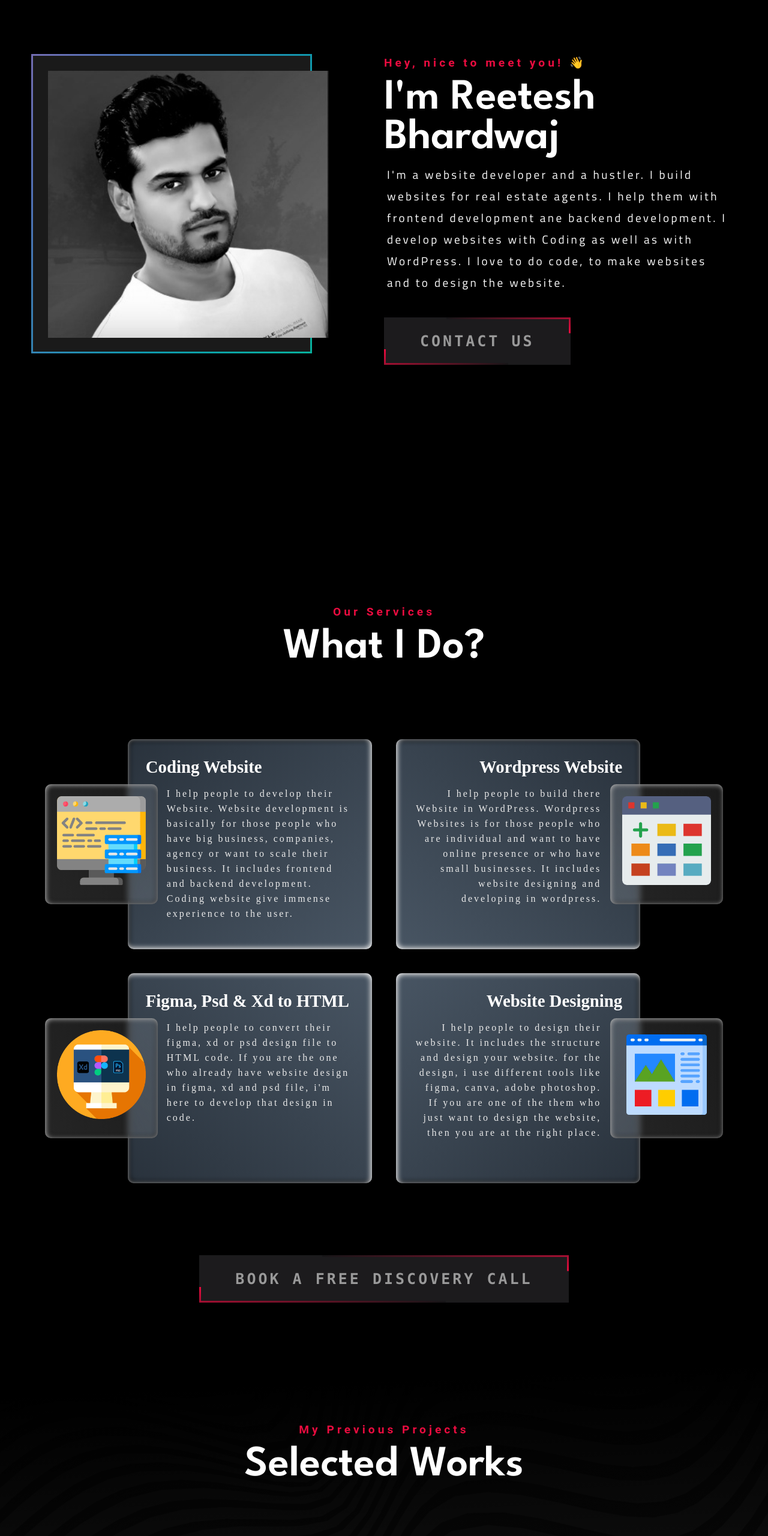
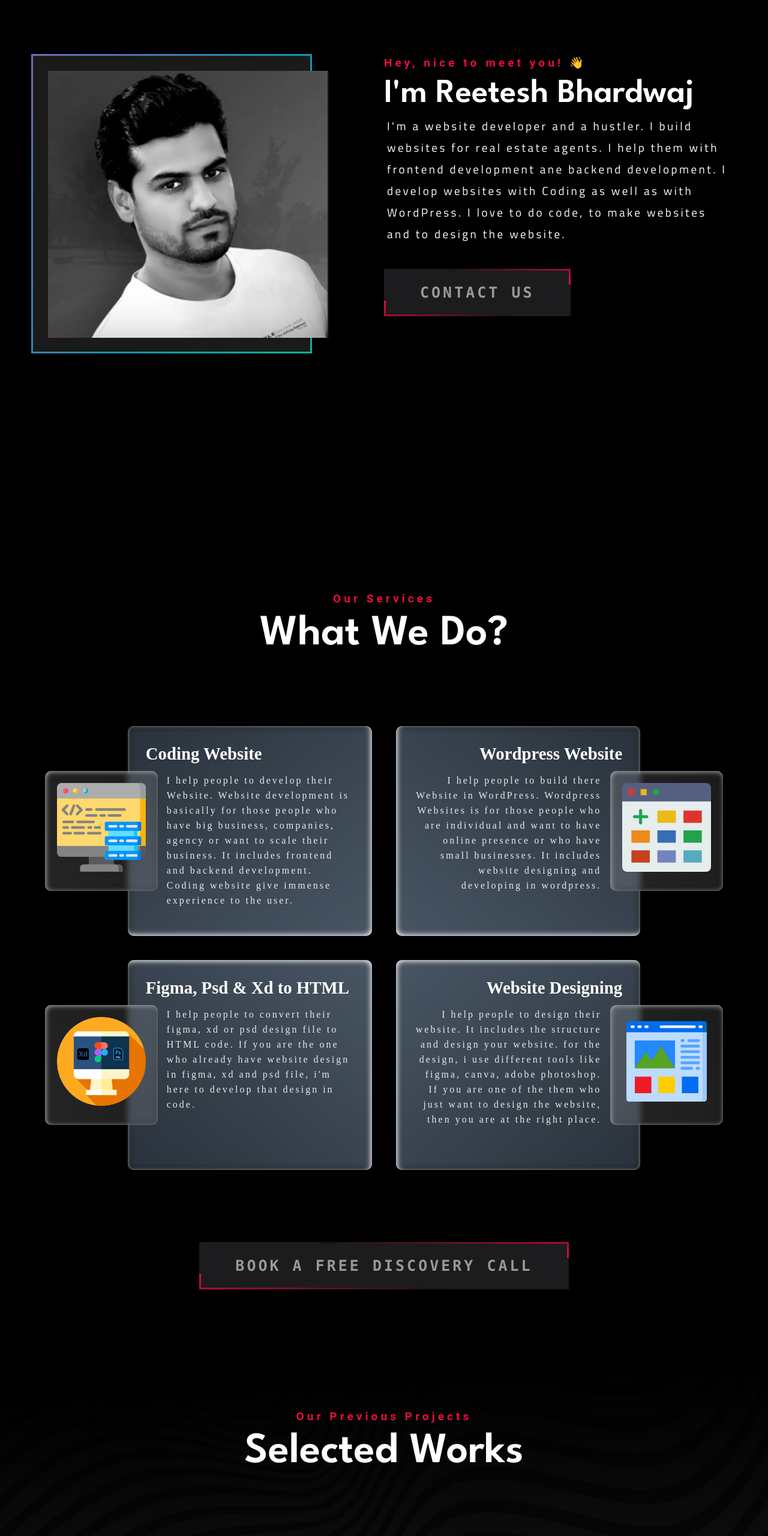
Before and after one commit to ankitmakkar/reetesh-portfolio, a plain HTML site: page index.html in a window 1280 px wide. Shown: the part 920-3480 px from the top of the page at 60% size. Drawn offline with Linux system fonts and the light colour scheme; files whose address does not match are found by name.

Commit message:
changes2

```diff
--- a/css/utility.css
+++ b/css/utility.css
@@ -56,6 +56,10 @@
   font: 700 25px consolas;
   transform: scale(1);
   overflow: hidden;
+}
+
+.about .heading{
+  font-size: 3.5rem !important;
 }
 
 .cta-btn span:nth-child(1) {
@@ -162,7 +166,7 @@
     padding: 0 2rem;
   }
   .heading {
-    font-size: 2.5em;
+    font-size: 3em;
   }
   .secondary-heading,
   .description {
--- a/index.html
+++ b/index.html
@@ -85,7 +85,7 @@
         <div class=container>
             <div class=service>
                 <h3 class=secondary-heading>Our Services</h3>
-                <h1 class=heading>What I Do?</h1>
+                <h1 class=heading>What We Do?</h1>
                 <div class=service-list-container>
                     <div class="flex">
                         <div class="flex flex-basis s-item-container s-left coding">
@@ -144,7 +144,7 @@
     <section class=portfolio-bg id=portfolio>
         <div class=portfolio-bg-overlay>
             <div class=container>
-                <h3 class=secondary-heading>My Previous Projects</h3>
+                <h3 class=secondary-heading>Our Previous Projects</h3>
                 <h1 class=heading>Selected Works</h1>
                 <div class=portfolio-container>
                     <div class=portfolio>
@@ -205,7 +205,7 @@
     </section>
     <section class=skill id=skill>
         <div class=container>
-            <h3 class=secondary-heading>My Technical Skills</h3>
+            <h3 class=secondary-heading>Our Technical Skills</h3>
             <h1 class=heading>Technologies We Use</h1>
             <div class=skill-list>
                 <div class=skill-container><img src=image/html.png alt class=skill-img>
```
